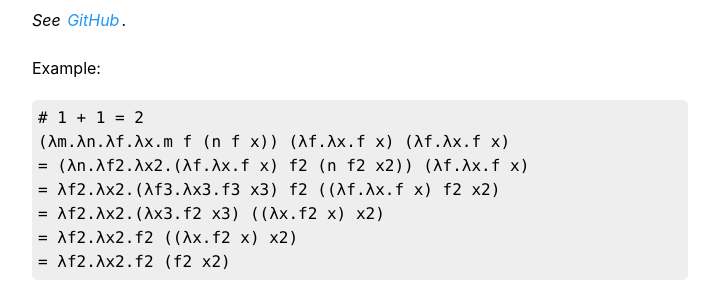
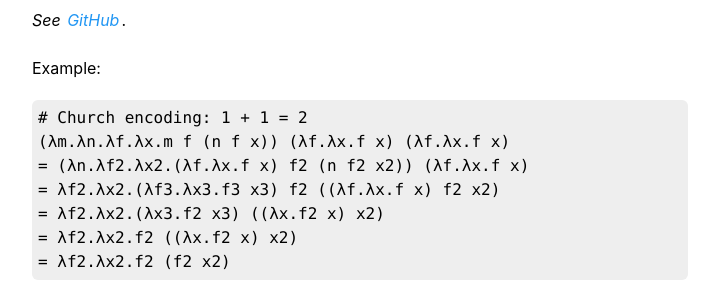
Before and after one commit to wenyuzhao/wenyuzhao.github.io, a Jekyll site: the page built from experiments.md, in a window 1280 px wide. Shown: the part 438-738 px from the top of the page, without its empty margins (280-999 px from the left). Built offline with Jekyll 4.4.1, drawn with Linux system fonts in a browser that asks for light colours; our own code applies the rules of GitHub Pages for plain Markdown files.

Commit message:
Update experiments.md

````diff
--- a/experiments.md
+++ b/experiments.md
@@ -13,7 +13,7 @@ Untyped [lambda calculus](https://en.wikipedia.org/wiki/Lambda_calculus) interpr
 
 Example:
 ```
-# 1 + 1 = 2
+# Church encoding: 1 + 1 = 2
 (λm.λn.λf.λx.m f (n f x)) (λf.λx.f x) (λf.λx.f x)
 = (λn.λf2.λx2.(λf.λx.f x) f2 (n f2 x2)) (λf.λx.f x)
 = λf2.λx2.(λf3.λx3.f3 x3) f2 ((λf.λx.f x) f2 x2)
````
